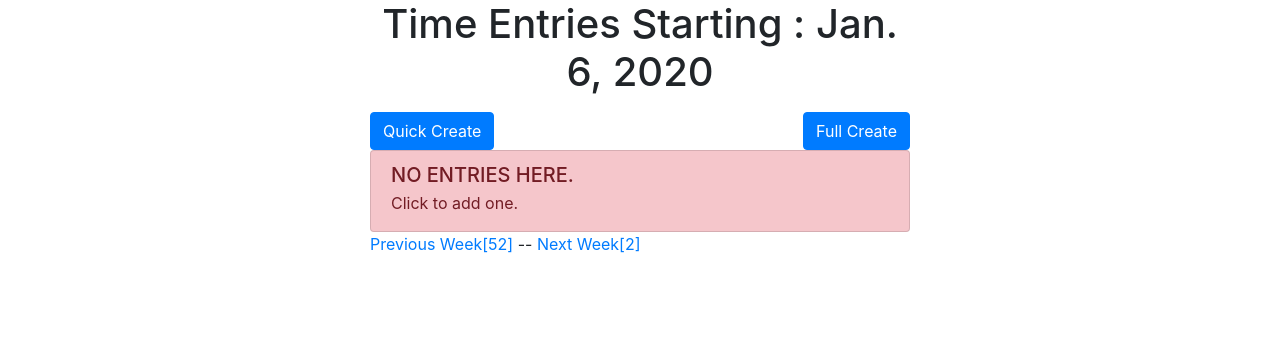
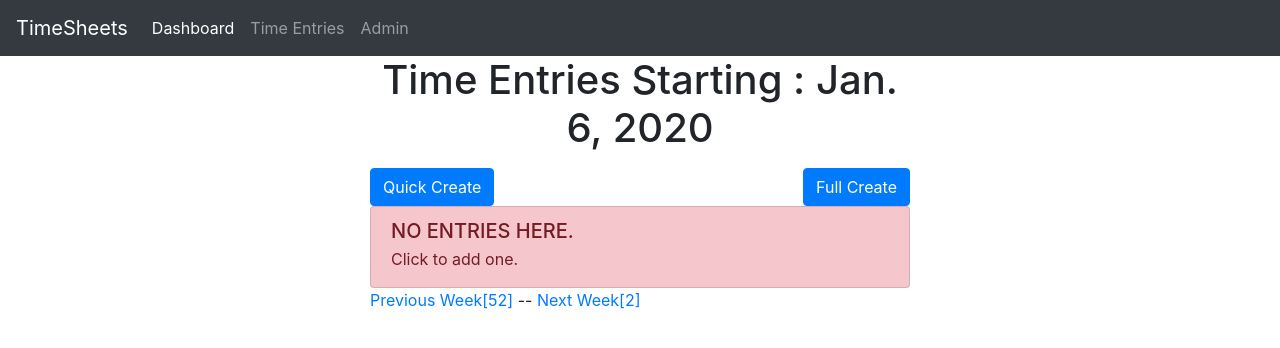
Before and after one commit to sigmantium/TimeSheets, a Django app: page /timeEntries/2020/1/ in a window 1280 px wide. Shown: the top 348 px of the page. Run offline with Django 3.2, Linux system fonts and the light colour scheme; data that the repository does not hold is empty; some libraries are stand-ins or nearby versions.

Commit message:
Start of navbar item.

```diff
--- a/TimeSheets/templates/base.html
+++ b/TimeSheets/templates/base.html
@@ -12,6 +12,7 @@
 
 </head>
 <body>
+    {% include 'navbar.html' %}
 <div class="container">
     <div class="row">
         <div class="col-md-6 m-auto">
--- /dev/null
+++ b/TimeSheets/templates/navbar.html
@@ -0,0 +1,20 @@
+<nav class="navbar navbar-expand-lg navbar-dark bg-dark">
+    <a class="navbar-brand" href="#">TimeSheets</a>
+    <button class="navbar-toggler" type="button" data-toggle="collapse" data-target="#navbar" aria-controls="navbarTogglerDemo02" aria-expanded="false" aria-label="Toggle navigation">
+      <span class="navbar-toggler-icon"></span>
+    </button>
+
+    <div class="collapse navbar-collapse" id="navbar">
+      <ul class="navbar-nav mr-auto mt-2 mt-lg-0">
+        <li class="nav-item active">
+          <a class="nav-link" href="#">Dashboard <span class="sr-only">(current)</span></a>
+        </li>
+        <li class="nav-item">
+          <a class="nav-link" href="{% url 'timeEntries:view-current-week' %}">Time Entries</a>
+        </li>
+        <li class="nav-item">
+          <a class="nav-link" href="/admin" aria-disabled="true">Admin</a>
+        </li>
+      </ul>
+    </div>
+  </nav>
```
